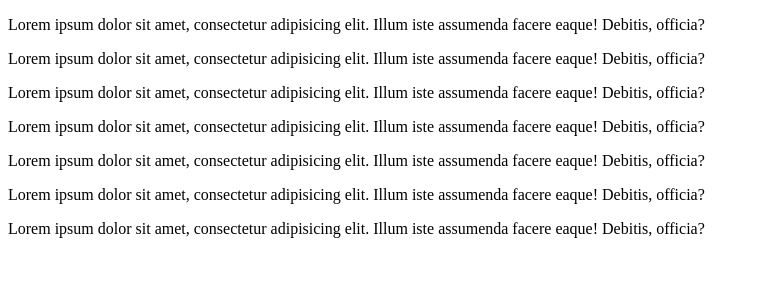
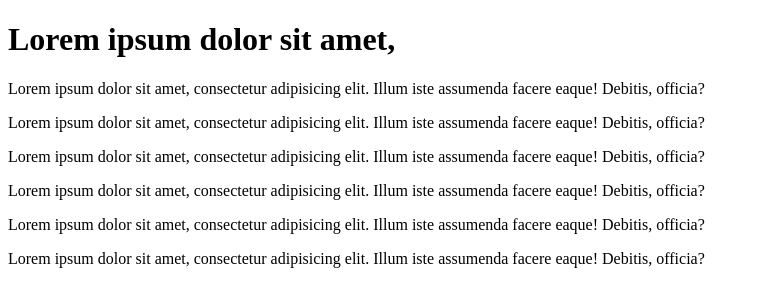
Before and after one commit to mroznymarek/GIT-exercises, a plain HTML site: page index.html in a window 1280 px wide. Shown: the whole page, without its empty margins (0-760 px from the left). Drawn offline with Linux system fonts and the light colour scheme.

Commit message:
H1 added

```diff
--- a/index.html
+++ b/index.html
@@ -7,7 +7,7 @@
     <title>Hello!</title>
 </head>
 <body>
-    <p>Lorem ipsum dolor sit amet, consectetur adipisicing elit. Illum iste assumenda facere eaque! Debitis, officia?</p>
+    <h1>Lorem ipsum dolor sit amet,</h1>
 
     <p>Lorem ipsum dolor sit amet, consectetur adipisicing elit. Illum iste assumenda facere eaque! Debitis, officia?</p>
 
```
